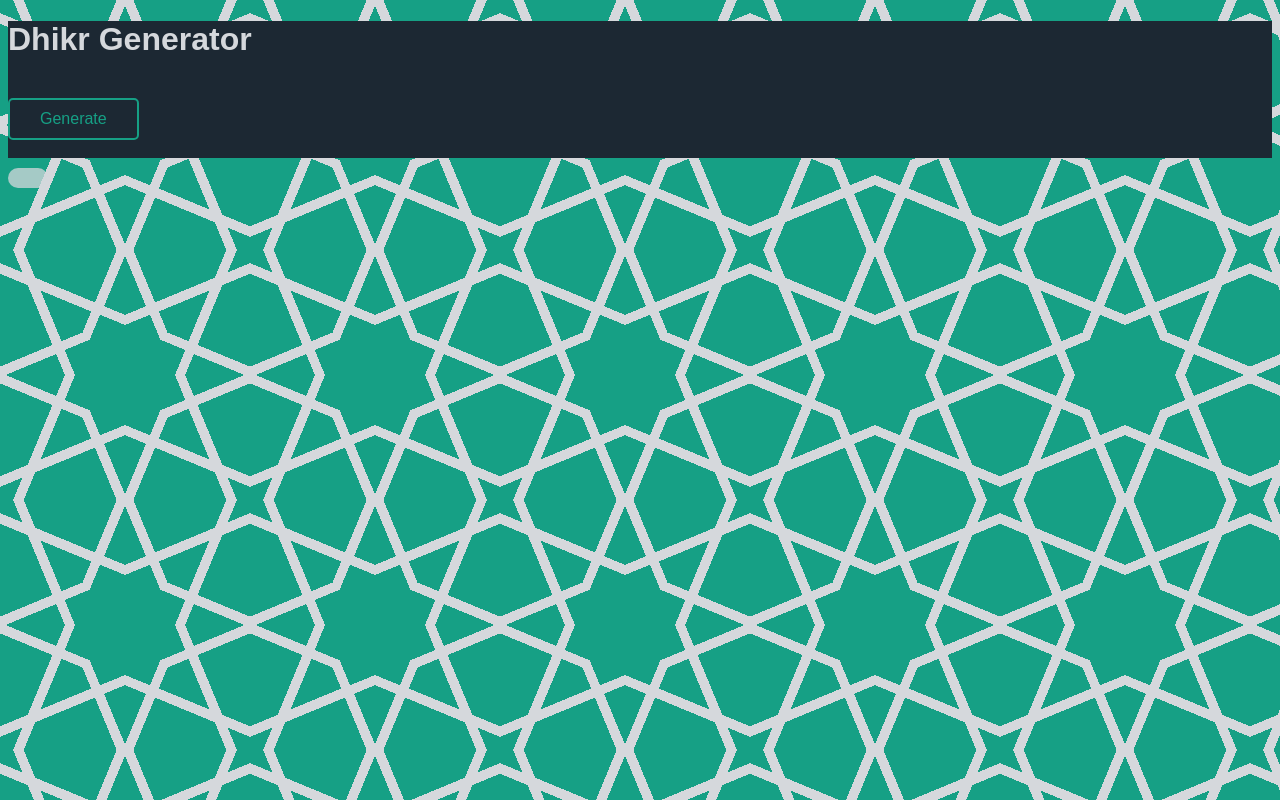
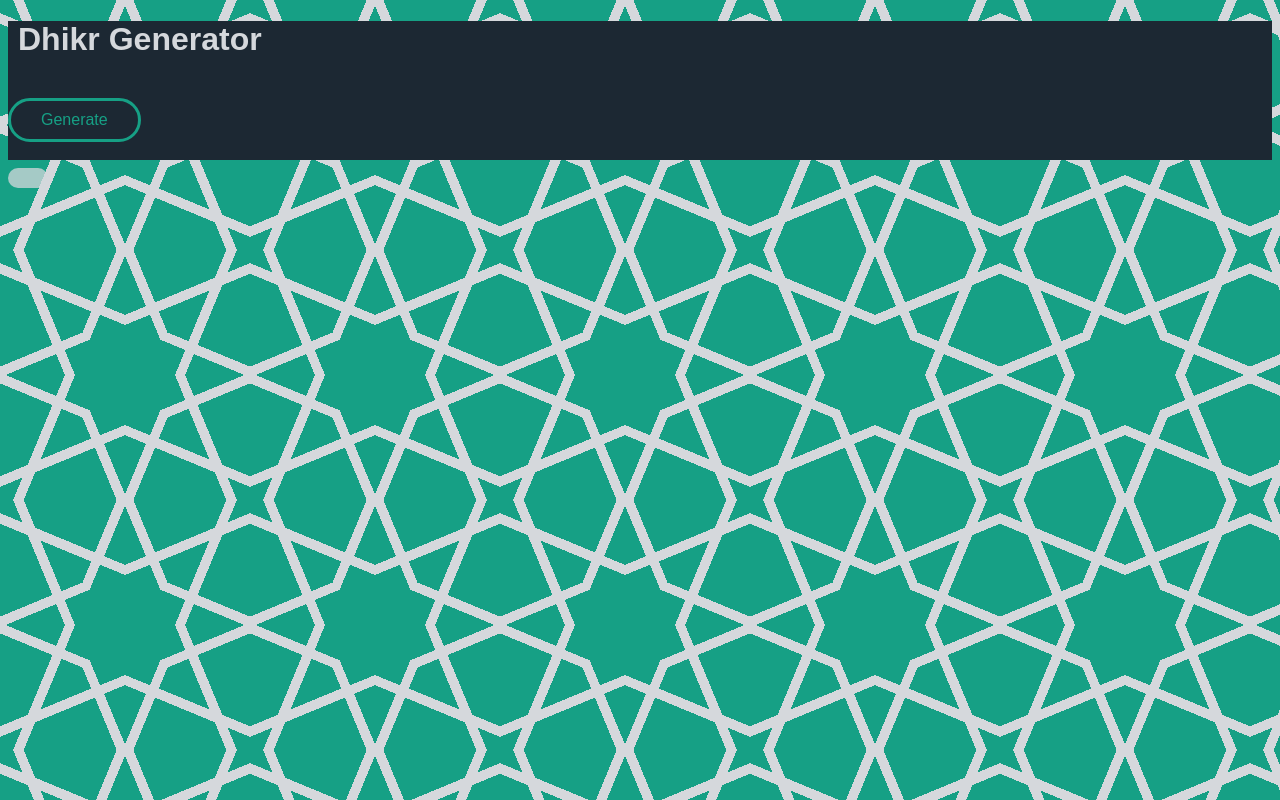
Before and after one commit to israa333/Dhikr-Generator, a plain HTML site: page index.html in a window 1280 px wide. Drawn offline with Linux system fonts and the light colour scheme.

Commit message:
style.css

```diff
--- a/style.css
+++ b/style.css
@@ -41,6 +41,7 @@ h1{
     color: #d5d8dc;
     font-family: 'Quicksand', sans-serif;
     margin-bottom: 30px; /* 30px space below */
+    padding-left: 10px;
 
 
 
@@ -57,11 +58,11 @@ p{
     flex-direction: column;
     padding: 10px 20px;
     border-radius: 50px;
-    font-size: 16px;
+    font-size: 30px;
     display: flex;
     align-items: center;
     gap: 10px; /* Space between icon and text */
-    margin-top: 80px
+    margin-top: 80px;
 
 
     }
@@ -69,9 +70,8 @@ p{
 button{
     background: none;
     color: #16a085;
-    padding: 10px 20px;
-    border: 2px solid #16a085;
-    border-radius: 5px;
+    border: 3px solid #16a085;
+    border-radius: 50px;
     font-size: 16px;
     cursor: pointer;
     transition: all 0.3s ease;
```
